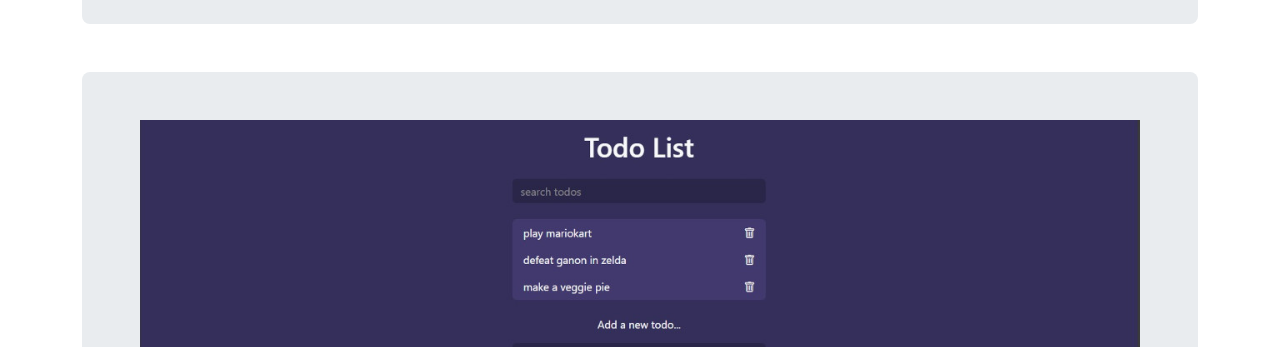
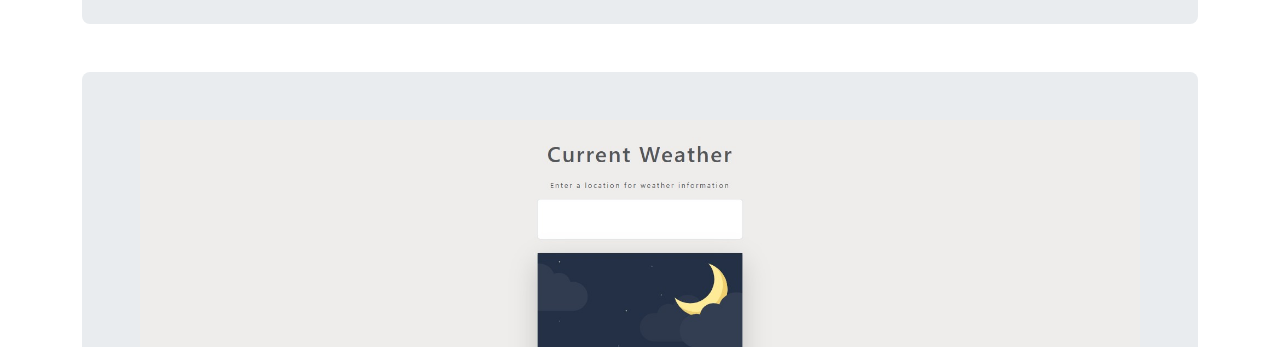
Before and after one commit to albinzebi/portfolio, a plain HTML site: page index.html in a window 1280 px wide. Shown: the part 5970-6317 px from the top of the page. Drawn offline with Linux system fonts and the light colour scheme.

Commit message:
updated weather img

```diff
--- a/index.html
+++ b/index.html
@@ -369,7 +369,7 @@
     <div class="container my-5 section" id="section8">
         <div class="p-5 text-center bg-body-secondary rounded-3">
             <a href="https://albinzebi.github.io/javascript-projects/weather_app/" target="_blank"><img
-                    class="img-fluid" src="assets/images/todo_list.jpg" width="1000" height="476" alt="todo list"
+                    class="img-fluid" src="assets/images/weather_app.jpg" width="1000" height="476" alt="todo list"
                     title="Open project"></a>
             <h1 class="text-body-emphasis pt-3">Weather app</h1>
             <p class="col-lg-8 mx-auto fs-5 text-muted">
```
Also changed, not shown: assets/images/weather_app.jpg (added).
